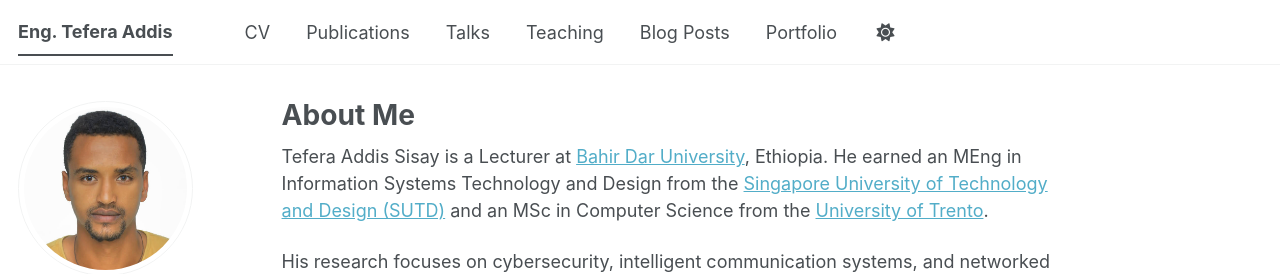
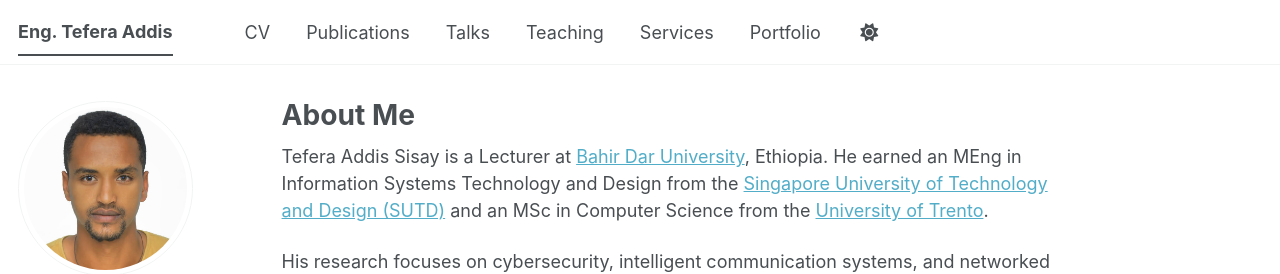
Before and after one commit to tefera-addis-sisay/tefera-addis-sisay.github.io, a Jekyll site: the page built from _pages/about.md, in a window 1280 px wide. Shown: the top 274 px of the page. Built offline with Jekyll 4.4.1, drawn with Linux system fonts in a browser that asks for light colours; some web fonts are replaced; a script bundle is joined from its source files by our own code; library files that are not in the unit come from our copies.

Commit message:
Update navigation.yml

```diff
--- a/_data/navigation.yml
+++ b/_data/navigation.yml
@@ -20,7 +20,7 @@ main:
   - title: "Teaching"
     url: /teaching/
 
-  - title: "Blog Posts"
+  - title: "Services"
     url: /year-archive/
 
   # - title: "CV"
```
